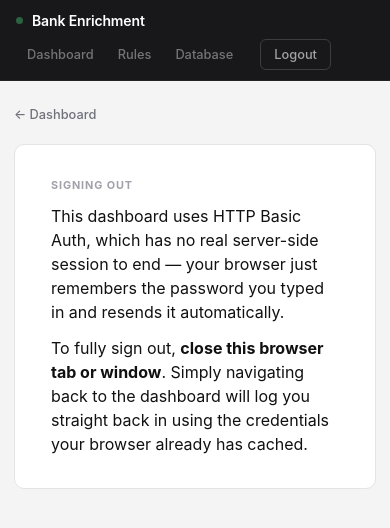
After one commit to Samuel-Mason-git/bank-enrichment, a FastAPI app: template src/server_scripts/templates/logout.html in a window 390 px wide. The commit adds this page. Shown: the top 528 px of the page. Run offline with FastAPI, Linux system fonts and the light colour scheme; the template is opened without the code that fills it, so the values that code supplies are empty.

Commit message:
Fix logout auth-lock bug, improve mobile responsiveness, update docs
The always-401 logout trick could permanently strand users: since the
endpoint rejected every credential unconditionally, re-entering a password
just triggered another 401 on the same URL, and some browsers stop
re-prompting after repeated failures on one origin. Replaced it with a
plain 200 page explaining that HTTP Basic has no real logout and closing
the tab is the only way to clear it — can't trap anyone since it never
issues a fresh auth challenge.

Also fixes real mobile/narrow-viewport bugs found during a responsiveness
pass: tables were being clipped rather than scrolled on overflow, the
header had no wrap strategy and would overflow at phone widths, the
rules-form grid was unusable below ~680px, and transaction detail rows
squeezed long values against labels. Updates README and SETUP docs to
reflect the CI/CD pipeline, quick-category buttons, and current logout
behavior.

```diff
--- a/src/server_scripts/main.py
+++ b/src/server_scripts/main.py
@@ -1,7 +1,7 @@
 from contextlib import asynccontextmanager
 from logging.handlers import RotatingFileHandler
 from fastapi import FastAPI, HTTPException, Depends, Request, status, Query, Security
-from fastapi.responses import HTMLResponse, RedirectResponse, Response
+from fastapi.responses import HTMLResponse, RedirectResponse
 from fastapi.security import HTTPBasic, HTTPBasicCredentials, APIKeyHeader
 from fastapi.staticfiles import StaticFiles
 from fastapi.templating import Jinja2Templates
@@ -115,15 +115,13 @@ app = FastAPI(lifespan=lifespan)
 app.mount("/static", StaticFiles(directory=os.path.join(BASE_DIR, "static")), name="static")
 
 
-@app.get("/dashboard/logout")
-async def logout():
-    """HTTP Basic auth has no real server-side session to end — this forces
-    the browser to re-prompt for credentials by always returning 401 here."""
-    return Response(
-        status_code=status.HTTP_401_UNAUTHORIZED,
-        headers={"WWW-Authenticate": "Basic"},
-        content="Logged out. Close this tab, or enter new credentials to continue.",
-    )
+@app.get("/dashboard/logout", response_class=HTMLResponse)
+async def logout(request: Request):
+    """HTTP Basic auth has no real server-side session to end, and forcing a
+    401 here would trap the browser in a prompt loop it can never satisfy
+    (this endpoint would keep rejecting every credential re-entered). Instead,
+    just explain the limitation plainly."""
+    return templates.TemplateResponse(request=request, name="logout.html")
 
 
 @app.exception_handler(RequestValidationError)
--- a/src/server_scripts/static/style.css
+++ b/src/server_scripts/static/style.css
@@ -141,7 +141,8 @@ main {
     background: #fff;
     border-radius: 10px;
     border: 1px solid #e4e4e7;
-    overflow: hidden;
+    overflow-x: auto;
+    overflow-y: hidden;
     margin-bottom: 10px;
 }
 
@@ -670,3 +671,29 @@ pre.raw {
 }
 .rule-name { font-weight: 600; color: #111; }
 .rule-context { font-style: italic; color: #52525b; }
+
+/* ── Responsive ─────────────────────────────────────────────── */
+@media (max-width: 680px) {
+    header {
+        height: auto;
+        min-height: 54px;
+        flex-wrap: wrap;
+        row-gap: 8px;
+        padding: 10px 16px;
+    }
+    .header-right { flex-wrap: wrap; row-gap: 8px; }
+
+    main { padding: 0 14px; margin: 20px auto; }
+
+    .form-grid { grid-template-columns: 1fr 1fr; }
+
+    .tx-hero { padding: 24px; }
+    .tx-hero-amount { font-size: 2.1rem; }
+
+    .detail-row { flex-direction: column; align-items: flex-start; gap: 2px; }
+    .detail-row > span:last-child { text-align: left; }
+}
+
+@media (max-width: 420px) {
+    .form-grid { grid-template-columns: 1fr; }
+}
--- a/src/server_scripts/templates/db.html
+++ b/src/server_scripts/templates/db.html
@@ -6,7 +6,7 @@
 
     {% for table in tables %}
     <div class="section-label">{{ table.name }}</div>
-    <div class="card" style="overflow-x: auto; margin-bottom: 32px;">
+    <div class="card" style="margin-bottom: 32px;">
         <table>
             <thead>
                 <tr>
--- /dev/null
+++ b/src/server_scripts/templates/logout.html
@@ -0,0 +1,22 @@
+{% extends "base.html" %}
+
+{% block title %}Signed out — Bank Enrichment{% endblock %}
+
+{% block content %}
+
+    <a href="/dashboard" class="back">← Dashboard</a>
+
+    <div class="card" style="padding: 32px 36px;">
+        <div class="section-label" style="margin-top: 0;">Signing out</div>
+        <p style="margin-bottom: 12px;">
+            This dashboard uses HTTP Basic Auth, which has no real server-side session to end —
+            your browser just remembers the password you typed in and resends it automatically.
+        </p>
+        <p>
+            To fully sign out, <strong>close this browser tab or window</strong>. Simply navigating
+            back to the dashboard will log you straight back in using the credentials your browser
+            already has cached.
+        </p>
+    </div>
+
+{% endblock %}
```
Also changed, not shown: SETUP.md (+65 -2 lines), tests/test_main_routes.py (+22 -9 lines), tests/test_templates.py (+17 -0 lines), README.md.
